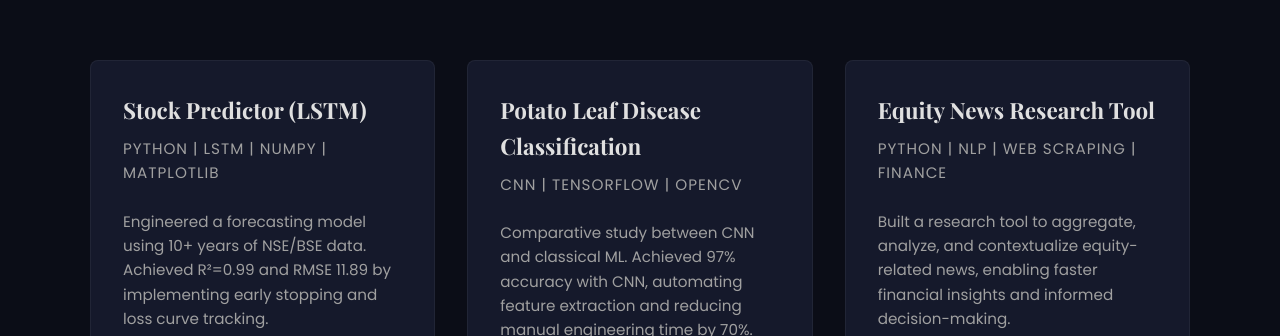
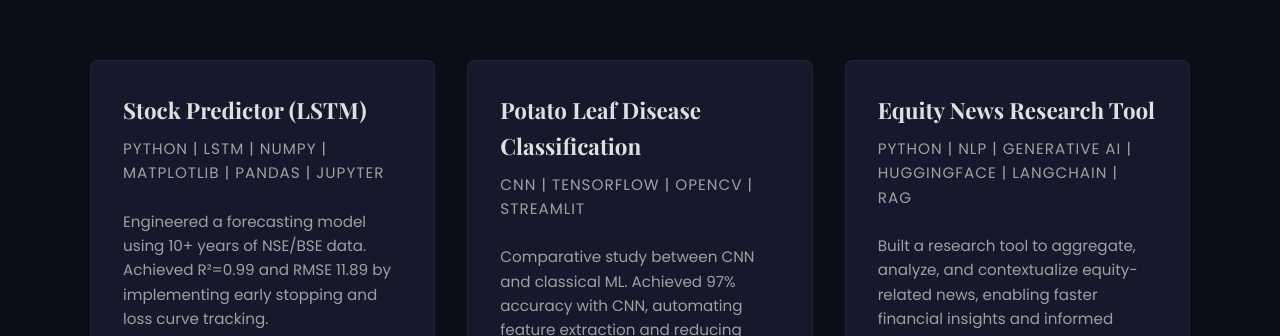
Before and after one commit to Tathagata-030915/Tathagata-Portfolio, a plain HTML site: page index.html in a window 1280 px wide. Shown: the part 2740-3076 px from the top of the page. Drawn offline with nearby package versions, Linux system fonts and the light colour scheme.

Commit message:
Updated in Project section

```diff
--- a/index.html
+++ b/index.html
@@ -138,7 +138,7 @@
           <div class="project-card fade-up">
             <div class="card-content">
               <h3>Stock Predictor (LSTM)</h3>
-              <p class="tech-stack">Python | LSTM | NumPy | Matplotlib</p>
+              <p class="tech-stack">Python | LSTM | NumPy | Matplotlib | Pandas | Jupyter</p>
               <p>
                 Engineered a forecasting model using 10+ years of NSE/BSE data.
                 Achieved R²=0.99 and RMSE 11.89 by implementing early stopping
@@ -155,7 +155,7 @@
           <div class="project-card fade-up delay-100">
             <div class="card-content">
               <h3>Potato Leaf Disease Classification</h3>
-              <p class="tech-stack">CNN | TensorFlow | OpenCV</p>
+              <p class="tech-stack">CNN | TensorFlow | OpenCV | StreamLit</p>
               <p>
                 Comparative study between CNN and classical ML. Achieved 97%
                 accuracy with CNN, automating feature extraction and reducing
@@ -172,7 +172,7 @@
           <div class="project-card fade-up delay-200">
             <div class="card-content">
               <h3>Equity News Research Tool</h3>
-              <p class="tech-stack">Python | NLP | Web Scraping | Finance</p>
+              <p class="tech-stack">Python | NLP | Generative AI | HuggingFace | LangChain | RAG</p>
               <p>
                 Built a research tool to aggregate, analyze, and contextualize
                 equity-related news, enabling faster financial insights and
```
